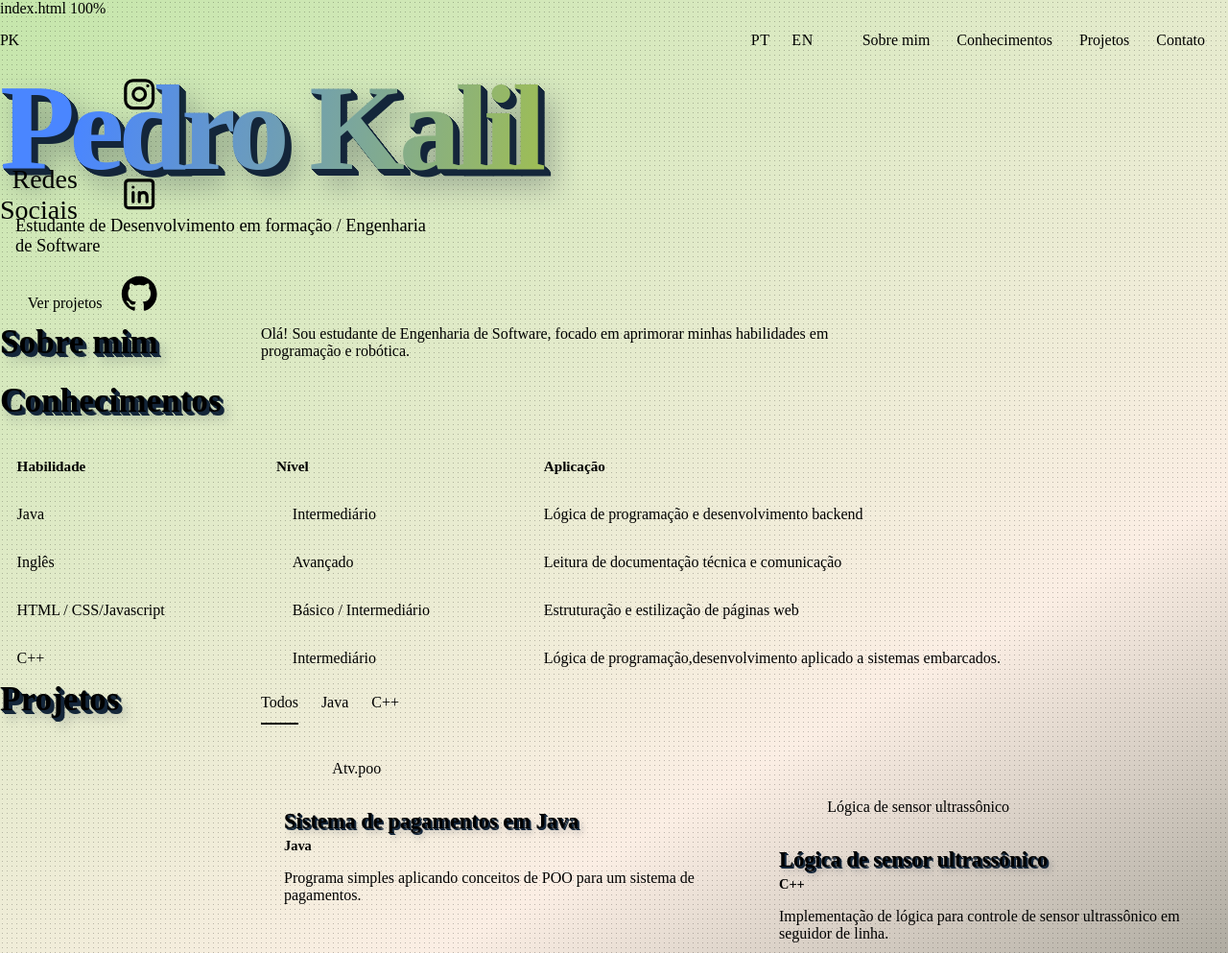
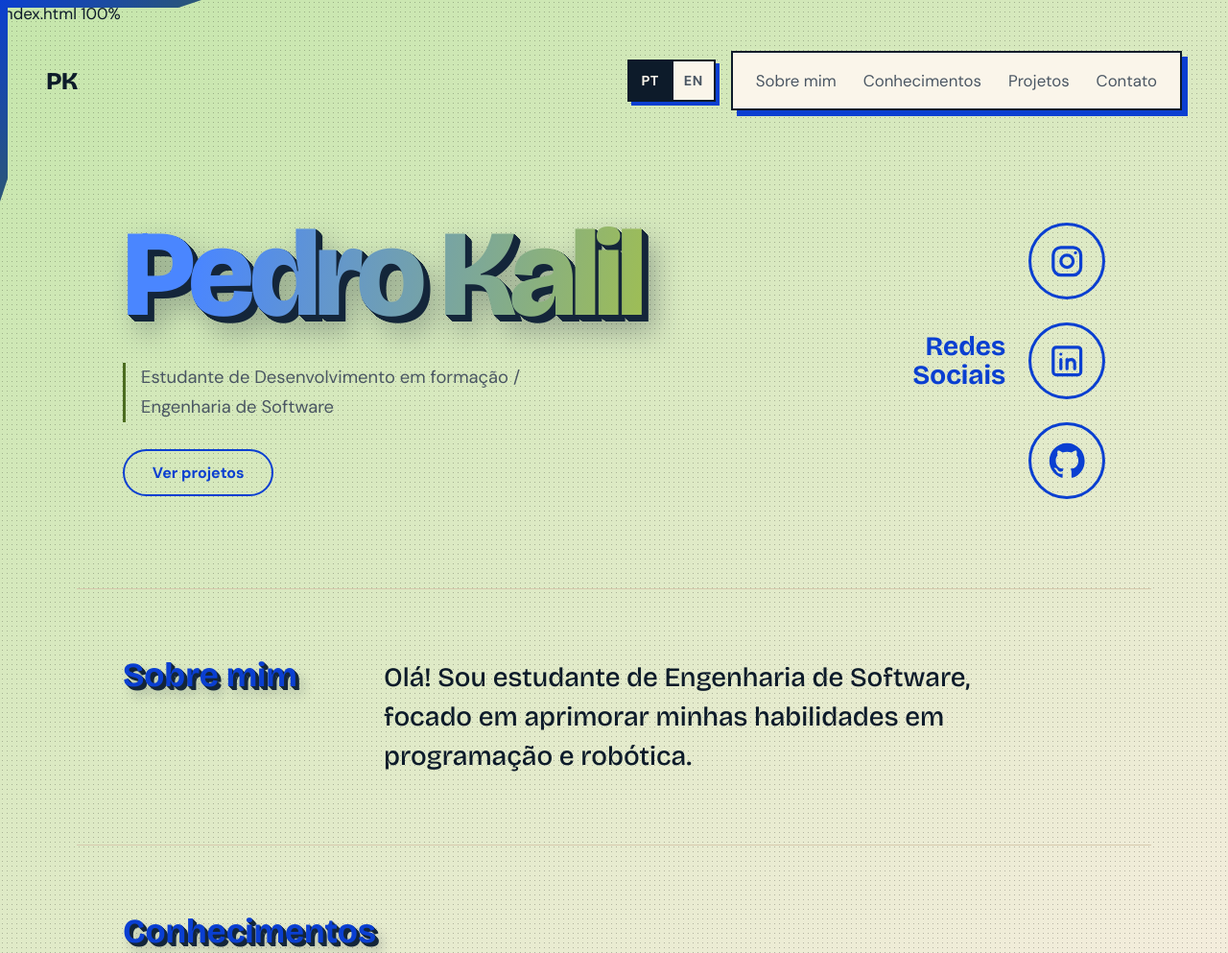
Before and after one commit to rocrusi/portfolio, a plain HTML site: page index.html in a window 1280 px wide. Shown: the top 993 px of the page at 96% size. Drawn offline with nearby package versions, Linux system fonts and the light colour scheme; a script that the page names is missing.

Commit message:
Update style.css

```diff
--- a/style.css
+++ b/style.css
@@ -1,21 +1,38 @@
-style.css
-/* =========================================================
-   Portfólio Pedro Kalil — mobile-first
-   Azul = estrutura e links | Verde = o que está "vivo" (saída, nível, foco)
-   O gradiente aparece em um único lugar: as molduras dos cantos.
-   ========================================================= */
+
 :root {
-  --bg: #f3ead9; --surface: #faf5ea; --line: #d6c9ad;   /* bege */
-  --text: #0d1b2a; --muted: #4a5663;
-  --blue: #0a3fd1; --green: #4b6c1f; --on: #ffffff;   /* azul forte + verde musgo */
+  --bg: #f3ead9;
+  --surface: #faf5ea;
+  --line: #d6c9ad;
+  --text: #0d1b2a;
+  --muted: #4a5663;
+  --blue: #0a3fd1;
+  --green: #4b6c1f;
+  --on: #ffffff;
+  --sombra: #14263a;
+  --nome-azul: #4a86ff;
+  --nome-verde: #9dbd57;
   --display: "Bricolage Grotesque", "Trebuchet MS", system-ui, sans-serif;
   --body: "DM Sans", system-ui, -apple-system, "Segoe UI", sans-serif;
-  --wrap: 70rem; --pad: clamp(1.25rem, 5vw, 3rem);
+  --wrap: 70rem;
+  --pad: clamp(1.25rem, 5vw, 3rem);
 }
 
 *, *::before, *::after { box-sizing: border-box; }
 html { scroll-behavior: smooth; scroll-padding-top: 5rem; }
-body { margin: 0; background: var(--bg); color: var(--text); font: 400 1.05rem/1.7 var(--body); position: relative; overflow-x: hidden; }
+
+body {
+  margin: 0;
+  color: var(--text);
+  font: 400 1.05rem/1.7 var(--body);
+  position: relative;
+  overflow-x: hidden;
+  background-color: #f6e4dd;
+  background-image:
+    radial-gradient(circle, rgba(0, 0, 0, .24) 0.7px, transparent 0.95px),
+    linear-gradient(150deg, #c5e6ab 0%, #fbeee4 48%, #233026 100%);
+  background-size: 5px 5px, 100% 100%;
+}
+
 h1, h2, h3 { margin: 0; font-family: var(--display); line-height: 1.05; }
 h2 { font-size: clamp(1.7rem, 4vw, 2.2rem); font-weight: 700; margin-bottom: 1.5rem; }
 h3 { font-size: 1.4rem; font-weight: 600; margin-bottom: .35rem; }
@@ -27,14 +44,20 @@ a { color: inherit; }
 .skip-link { position: absolute; left: 1rem; top: -4rem; z-index: 100; background: var(--blue); color: var(--on); padding: .6rem 1rem; }
 .skip-link:focus { top: 1rem; }
 
-/* O único gradiente: molduras nos cantos (do modelo) */
-.frame { position: absolute; width: clamp(100px, 20vw, 210px); aspect-ratio: 1; pointer-events: none; z-index: 0;
+/* Molduras nos cantos */
+.frame {
+  position: absolute;
+  width: clamp(100px, 20vw, 210px);
+  aspect-ratio: 1;
+  pointer-events: none;
+  z-index: 0;
   background: linear-gradient(135deg, var(--blue), var(--green));
-  clip-path: polygon(0 0, 100% 0, calc(100% - 24px) 8px, 8px 8px, 8px calc(100% - 24px), 0 100%); }
+  clip-path: polygon(0 0, 100% 0, calc(100% - 24px) 8px, 8px 8px, 8px calc(100% - 24px), 0 100%);
+}
 .frame--tl { top: 0; left: 0; }
 .frame--br { right: 0; bottom: 0; transform: rotate(180deg); }
 
-/* Cabeçalho: ocupa a largura toda, para o menu ficar no canto superior direito */
+/* Cabeçalho */
 .site-header { position: relative; z-index: 5; display: flex; align-items: center; gap: 1rem; flex-wrap: wrap; padding: 1.5rem var(--pad); }
 .logo { font: 800 1.6rem var(--display); text-decoration: none; letter-spacing: -.03em; margin-right: auto; }
 .nav { order: 3; width: 100%; }
@@ -46,34 +69,30 @@ a { color: inherit; }
 .nav-toggle { display: inline-grid; place-items: center; width: 2.75rem; height: 2.75rem; background: var(--surface); color: var(--text); border: 2px solid var(--text); border-radius: 0; box-shadow: 4px 4px 0 var(--blue); cursor: pointer; }
 .nav-toggle:hover { color: var(--blue); }
 
-/* Hero: nome grande com cursor de texto piscando */
+/* Hero */
 .hero { position: relative; z-index: 1; display: grid; gap: 3.5rem; max-width: var(--wrap); margin: 0 auto; padding: clamp(2rem, 7vw, 5rem) var(--pad) clamp(3rem, 8vw, 6rem); }
 .hero h1 { font-size: clamp(3.4rem, 13vw, 8rem); font-weight: 800; letter-spacing: -.045em; animation: entrada .8s cubic-bezier(.2,.7,.2,1) both; }
 .hero h1 .nome { background: linear-gradient(100deg, var(--nome-azul) 15%, var(--nome-verde) 95%); -webkit-background-clip: text; background-clip: text; color: transparent; -webkit-box-decoration-break: clone; box-decoration-break: clone; padding-right: .05em; }
-/* Efeito de digitação: o texto ainda não digitado (.rest) ocupa espaço mas fica invisível,
-   então o degradê e o tamanho do nome não mudam enquanto ele é escrito. */
 .hero h1 .rest { visibility: hidden; }
-/* Cursor: fica fixo enquanto digita e pisca quando o nome termina de ser escrito */
-.hero h1 .cursor { width: .055em; height: .78em; margin-left: .06em; vertical-align: -.02em; background: var(--nome-verde); animation: piscar 1.1s steps(1) infinite; }
+.hero h1 .cursor { display: inline-block; width: .055em; height: .78em; margin-left: .06em; vertical-align: -.02em; background: var(--nome-verde); animation: piscar 1.1s steps(1) infinite; }
 .hero h1 .cursor.digitando { animation: none; opacity: 1; }
 .hero-role { margin: 1.5rem 0 0; max-width: 28rem; font-size: 1.15rem; color: var(--muted); border-left: 3px solid var(--green); padding-left: 1rem; }
 
-/* Contorno dos projetos: quinas retas, borda escura e sombra azul deslocada (igual ao menu) */
-.card article { background: var(--surface); border: 2px solid var(--text); border-radius: 0; box-shadow: 6px 6px 0 var(--blue); overflow: hidden; }
+/* Barra superior dos cards */
 .bar { display: flex; align-items: center; gap: .4rem; padding: .6rem .9rem; border-bottom: 2px solid var(--text); font: 500 .8rem var(--body); color: var(--muted); }
 .bar i { width: .65rem; height: .65rem; border-radius: 50%; background: var(--line); }
 .bar i:first-child { background: var(--blue); }
 .bar i:nth-child(2) { background: var(--green); }
 .bar span { margin-left: .6rem; }
-.cursor { display: inline-block; width: .6em; height: 1.1em; margin-left: .2em; vertical-align: -.15em; background: var(--green); animation: piscar 1.1s steps(1) infinite; }
+
 @keyframes piscar { 50% { opacity: 0; } }
 @keyframes entrada { from { opacity: 0; transform: translateY(14px); } to { opacity: 1; transform: none; } }
 
-/* Seções: título à esquerda (fixo ao rolar), conteúdo à direita */
+/* Seções */
 .section { position: relative; z-index: 1; display: grid; grid-template-columns: minmax(0, 1fr); max-width: var(--wrap); margin: 0 auto; padding: clamp(2.5rem, 7vw, 4.5rem) var(--pad); border-top: 1px solid var(--line); }
 .statement { font: 500 clamp(1.3rem, 3vw, 1.75rem)/1.45 var(--display); max-width: 40rem; margin: 0; }
 
-/* Conhecimentos: tabela com bordas retangulares (quinas retas) */
+/* Conhecimentos */
 .table-wrap { overflow-x: auto; }
 table { width: 100%; border-collapse: collapse; min-width: 34rem; border: 2px solid var(--text); }
 th, td { text-align: left; padding: 1rem 1.1rem; border: 1px solid var(--text); vertical-align: baseline; }
@@ -91,9 +110,8 @@ tbody tr:hover { background: var(--surface); }
 .filter[aria-pressed="true"] { color: var(--text); border-bottom-color: var(--green); }
 .cards { list-style: none; margin: 0; padding: 0; display: grid; gap: 1.5rem; align-items: start; }
 .card[hidden] { display: none; }
-.card article { position: relative; transition: transform .2s, box-shadow .2s; }
+.card article { position: relative; background: var(--surface); border: 2px solid var(--text); border-radius: 0; box-shadow: 6px 6px 0 var(--blue); overflow: hidden; transition: transform .2s, box-shadow .2s; }
 .card article:hover { transform: translate(-3px, -3px); box-shadow: 9px 9px 0 var(--blue); }
-/* O link do título cobre o card inteiro: clicar em qualquer parte abre o repositório */
 .card h3 a { color: inherit; text-decoration: none; }
 .card h3 a::after { content: ""; position: absolute; inset: 0; }
 .card h3 a:hover { text-decoration: underline 2px var(--green); text-underline-offset: 5px; }
@@ -104,7 +122,7 @@ tbody tr:hover { background: var(--surface); }
 .card .tag { color: var(--blue); font-weight: 700; font-size: .9rem; }
 .card article > p:last-child { color: var(--muted); margin-bottom: 1.5rem; }
 
-/* Atividades: galeria de fotos */
+/* Atividades */
 .gallery { list-style: none; margin: 0; padding: 0; display: grid; gap: 1.5rem; grid-template-columns: repeat(auto-fill, minmax(15rem, 1fr)); }
 .gallery figure { margin: 0; }
 .gallery img, .foto-vazia { display: block; width: 100%; aspect-ratio: 4 / 3; object-fit: cover; border: 2px solid var(--text); }
@@ -145,7 +163,7 @@ body:has(dialog[open]) { overflow: hidden; }
 .site-footer { position: relative; z-index: 1; overflow: hidden; margin-top: 2rem; padding: 3rem max(var(--pad), calc((100% - var(--wrap)) / 2 + var(--pad))) 7rem; color: var(--muted); font-size: .95rem; border-top: 1px solid var(--line); }
 .site-footer p { margin: 0 0 .25rem; }
 
-/* Redes sociais: maiores; em telas largas ficam empilhadas na direita, preenchendo o espaço vazio */
+/* Redes sociais */
 .name-row { display: flex; flex-wrap: wrap; align-items: center; gap: 1.25rem 2rem; }
 .social { display: flex; gap: 1rem; list-style: none; margin: 0; padding: 0; }
 .social a { display: grid; place-items: center; width: 3.5rem; height: 3.5rem; color: var(--blue); border: 2px solid var(--blue); border-radius: 50%; transition: background .2s, color .2s; }
@@ -153,9 +171,9 @@ body:has(dialog[open]) { overflow: hidden; }
 .social svg { width: 1.75rem; height: 1.75rem; }
 .social-box { display: flex; align-items: center; gap: 1rem 1.25rem; }
 .social-title { margin: 0; font: 700 1.3rem/1.1 var(--display); color: var(--blue); text-align: right; }
-.social-title span { display: block; }   /* "Redes" em cima, "Sociais" embaixo */
+.social-title span { display: block; }
+
 @media (min-width: 72rem) {
-  /* Telas largas: bloco no canto direito da tela, ícones empilhados e grandes */
   .social-box { position: absolute; right: var(--pad); top: 50%; transform: translateY(-50%); gap: 1.5rem; }
   .social-title { font-size: 1.75rem; }
   .social { flex-direction: column; gap: 1.5rem; }
@@ -163,12 +181,11 @@ body:has(dialog[open]) { overflow: hidden; }
   .social svg { width: 2.4rem; height: 2.4rem; }
 }
 
-/* Botão "Ver projetos" (borda circular) */
+/* Botão "Ver projetos" */
 .btn-ver { display: inline-block; margin-top: 1.75rem; padding: .75rem 1.8rem; min-height: 2.75rem; font: 700 1rem var(--body); text-decoration: none; color: var(--blue); border: 2px solid var(--blue); border-radius: 999px; transition: background .2s, color .2s; }
 .btn-ver:hover { background: var(--blue); color: var(--on); }
 
-/* Títulos em 3D: letras "extrudadas" com sombra projetada */
-:root { --sombra: #14263a; --nome-azul: #4a86ff; --nome-verde: #9dbd57; }  /* tons mais claros só para o nome */
+/* Títulos em 3D */
 h2, h3 { color: var(--blue); }
 h2 {
   text-shadow: 1px 1px 0 var(--sombra), 2px 2px 0 var(--sombra), 3px 3px 0 var(--sombra), 4px 4px 0 var(--sombra),
@@ -177,8 +194,6 @@ h2 {
 h3 {
   text-shadow: 1px 1px 0 var(--sombra), 2px 2px 0 var(--sombra), 4px 5px 7px rgba(13, 27, 42, .25);
 }
-/* O nome usa texto com degradê (cor transparente), então a extrusão vem de filtros encadeados:
-   cada drop-shadow soma 1px de profundidade e, no fim, entra a sombra suave. */
 .hero h1 {
   filter: drop-shadow(1.2px 1.2px 0 var(--sombra)) drop-shadow(1.2px 1.2px 0 var(--sombra))
           drop-shadow(1.2px 1.2px 0 var(--sombra)) drop-shadow(1.2px 1.2px 0 var(--sombra))
@@ -193,27 +208,26 @@ h3 {
 @media (min-width: 48rem) {
   .nav-toggle { display: none; }
   .nav { order: 0; width: auto; }
-  /* Retângulo do menu no canto superior direito, com contorno azul deslocado (efeito de sombra) */
   .nav-list { display: flex; flex-direction: row; gap: 1.75rem; margin: 0; padding: .7rem 1.5rem; background: var(--surface); border: 2px solid var(--text); border-radius: 0; box-shadow: 6px 6px 0 var(--blue); }
   .nav-list a { padding: .25rem 0; }
   .cards { grid-template-columns: repeat(2, 1fr); }
-  .card:nth-child(even) { margin-top: 2.5rem; }  /* desalinhado de propósito */
+  .card:nth-child(even) { margin-top: 2.5rem; }
 }
+
 @media (min-width: 60rem) {
-  /* Seções lado a lado; as que têm .section--stack mantêm o título em cima */
   .section:not(.section--stack) { grid-template-columns: 14rem minmax(0, 1fr); column-gap: 3rem; }
   .section:not(.section--stack) > h2 { grid-column: 1; grid-row: 1 / span 8; align-self: start; position: sticky; top: 2rem; }
   .section:not(.section--stack) > :not(h2) { grid-column: 2; }
 }
+
 @media (prefers-reduced-motion: reduce) {
   html { scroll-behavior: auto; }
   .js .reveal { transform: none; }
   *, *::before, *::after { animation: none !important; transition: none !important; }
-  /* Exceção pedida: o cursor do nome continua piscando depois da digitação */
   .hero h1 .cursor:not(.digitando) { animation: piscar 1.1s steps(1) infinite !important; }
 }
 
-/* Troca de idioma PT / EN: mesmo estilo do menu (quinas retas + sombra azul) */
+/* Troca de idioma PT / EN */
 .lang { display: inline-flex; background: var(--surface); border: 2px solid var(--text); box-shadow: 4px 4px 0 var(--blue); }
 .lang button { min-width: 2.75rem; height: 2.5rem; padding: 0 .6rem; font: 700 .9rem var(--body); letter-spacing: .04em; color: var(--muted); background: none; border: 0; cursor: pointer; }
 .lang button + button { border-left: 2px solid var(--text); }
@@ -221,17 +235,8 @@ h3 {
 .lang button[aria-pressed="true"] { background: var(--text); color: var(--surface); }
 .lang button:focus-visible { outline-offset: -4px; }
 
-/* Contato: tudo centralizado no meio da seção */
+/* Contato */
 #contato h2 { text-align: center; }
 #contato .form { width: 100%; margin-inline: auto; }
 #contato .btn { justify-self: center; }
 #contato .form-status, #contato .error { text-align: center; }
-
-/* Fundo: gradiente suave de bege rosado + pontinhos pretos bem pequenos */
-body {
-  background-color: #f6e4dd;
-  background-image:
-    radial-gradient(circle, rgba(0, 0, 0, .24) 0.7px, transparent 0.95px),
-    linear-gradient(150deg, #c5e6ab 0%, #fbeee4 48%, #233026 100%);
-  background-size: 5px 5px, 100% 100%;
-}
```
